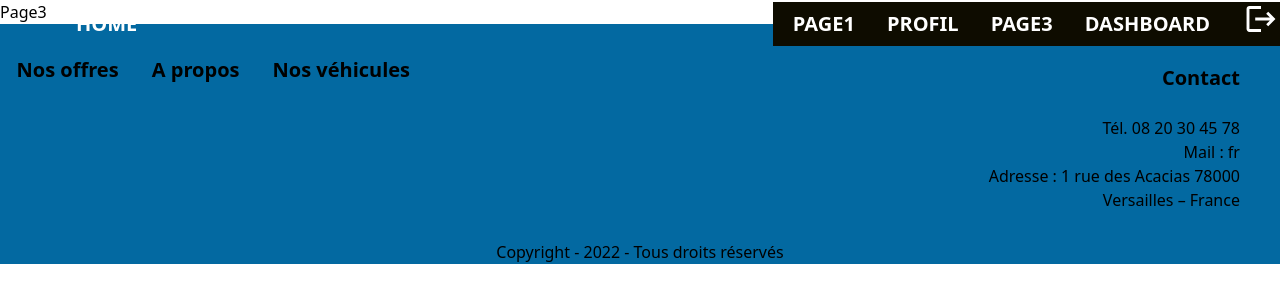
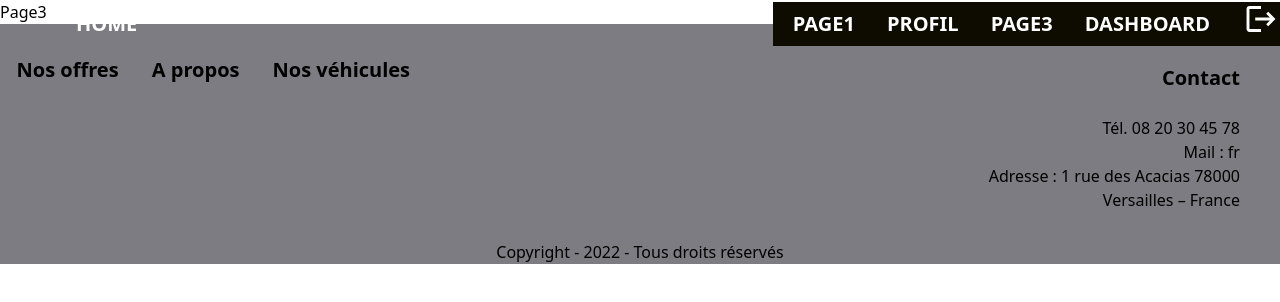
Before and after one commit to MartinezEmmanuel03/hackathon-2, a React (Vite) app in the folder frontend/: page /page3 in a window 1280 px wide. Shown: the top 302 px of the page. Built offline with nearby package versions, Linux system fonts and the light colour scheme.

Commit message:
Changement couleur background footer

```diff
--- a/frontend/src/components/Footer/Footer.jsx
+++ b/frontend/src/components/Footer/Footer.jsx
@@ -3,7 +3,7 @@ import { Link } from "react-router-dom";
 
 function Footer() {
   return (
-    <div className="bg-sky-700 text-black">
+    <div className="bg-[#7c7c82] text-black">
       <div className="flex flex-col md:flex-row ">
         <div className="flex  flex-col md:w-1/3 ">
           <div className="flex justify-around mt-6">
```
